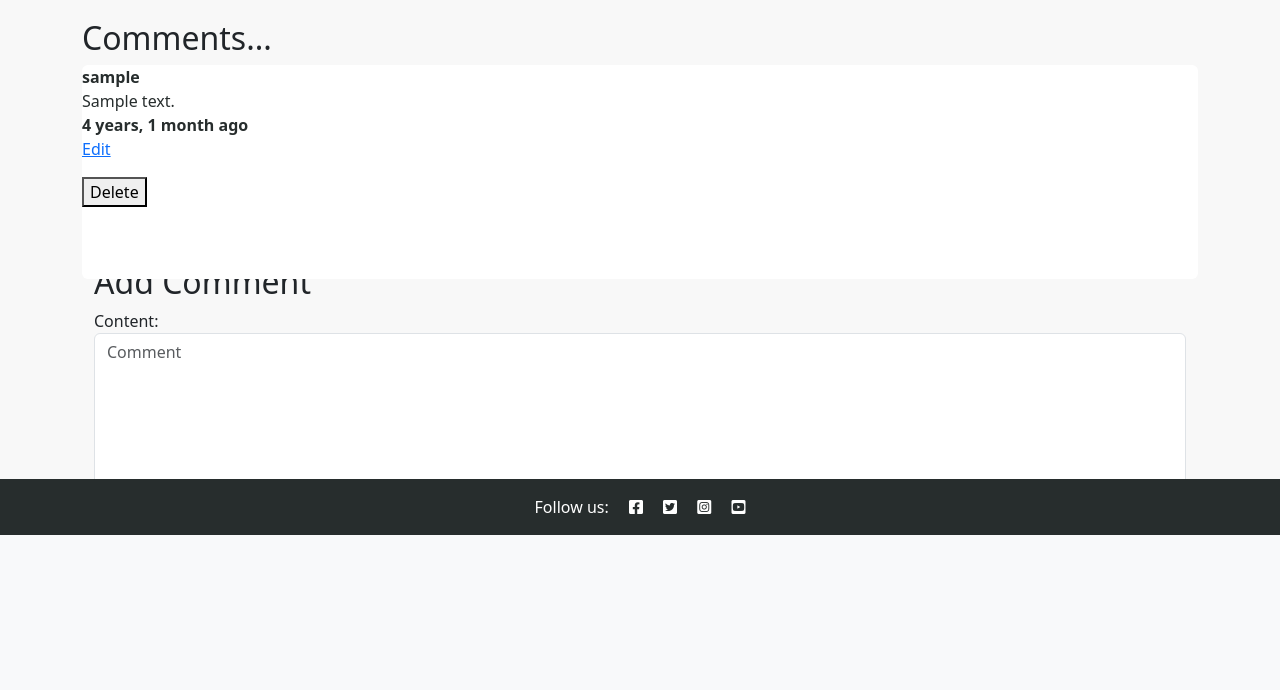
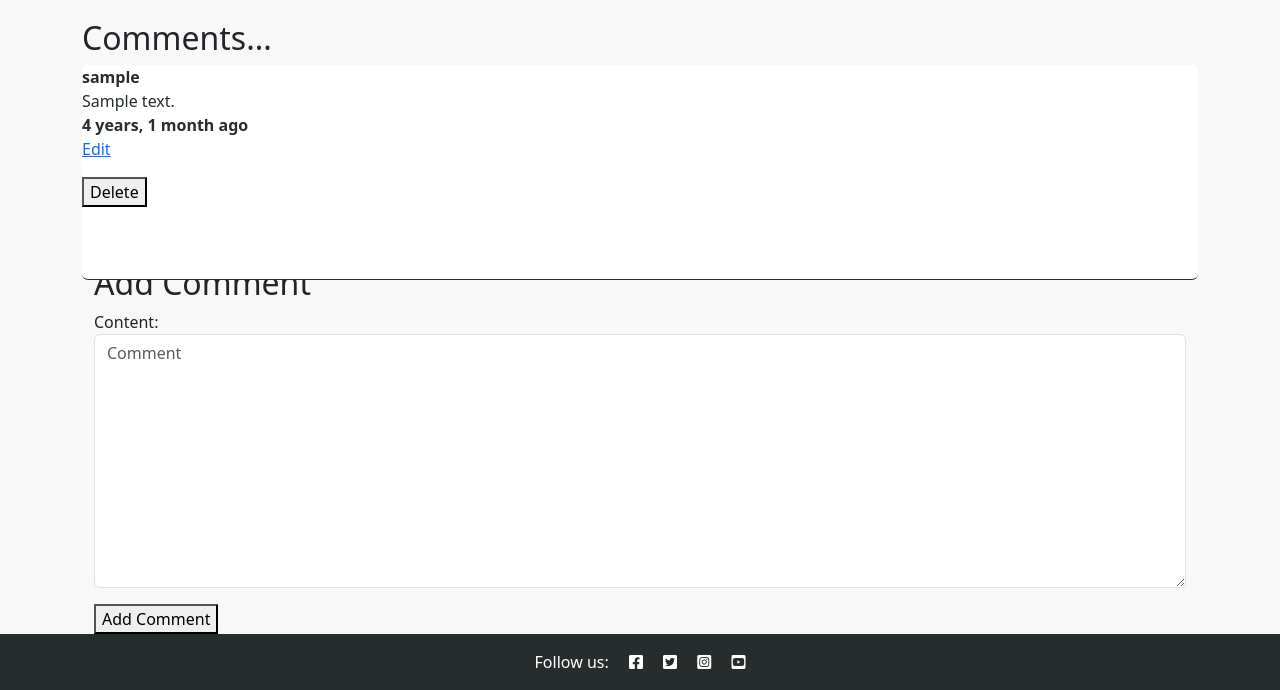
Before and after one commit to e-tidemo/crip-talk, a Django app: a page that uses templates/base.html in a window 1280 px wide. Shown: the part 399-1089 px from the top of the page. Before the commit the page ends 934 px from the top, so only its background shows below. Run offline with Django 4.2, Linux system fonts and the light colour scheme; a user stored in the database is signed in; tables that the repository leaves empty hold one stand-in row (values such as "Sample post").

Commit message:
Add more styling of comments in style.css

```diff
--- a/static/css/style.css
+++ b/static/css/style.css
@@ -223,13 +223,13 @@
 }
 
 .comment-container {
-    max-height: 60vh;
-    overflow-y: auto;
+    height: auto;
 }
 
 .comment-card {
     background-color: #fff;
     margin-bottom: 10px;
+    border-bottom: 1px solid #272d2d;
 }
 
 .add-comment {
```
Also changed, not shown: 1 other file.
